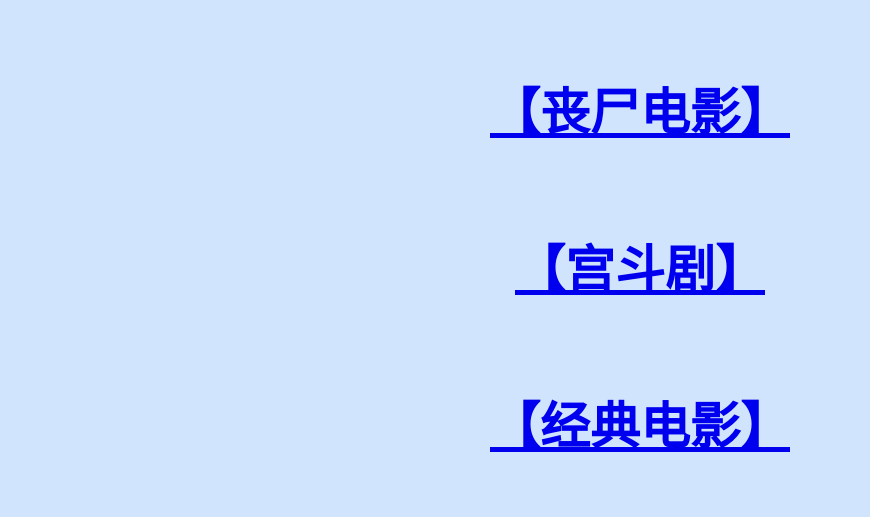
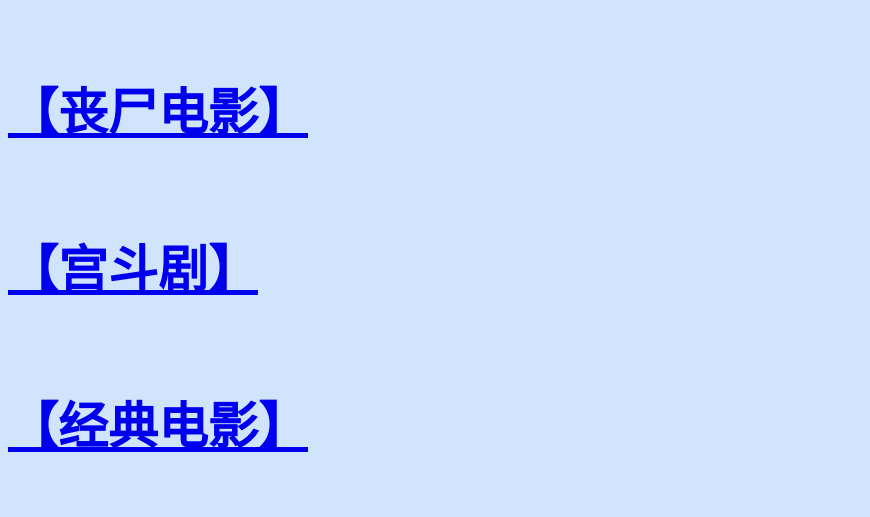
Before and after one commit to kelbyhuang/kelbyhuang.github.io, a plain HTML site: page zb.html in a window 1280 px wide. Shown: the part 747-1264 px from the top of the page, without its empty margins (0-870 px from the left). Drawn offline with Linux system fonts and the light colour scheme.

Commit message:
Update zb.html

```diff
--- a/zb.html
+++ b/zb.html
@@ -8,8 +8,8 @@
 body{background-color:#d0e4fe}
 h1{
    font-size:50px;
-   color:orange;
-   text-align:center;
+   color:red;
+   text-align:left;
   }
 
 </style>
```
